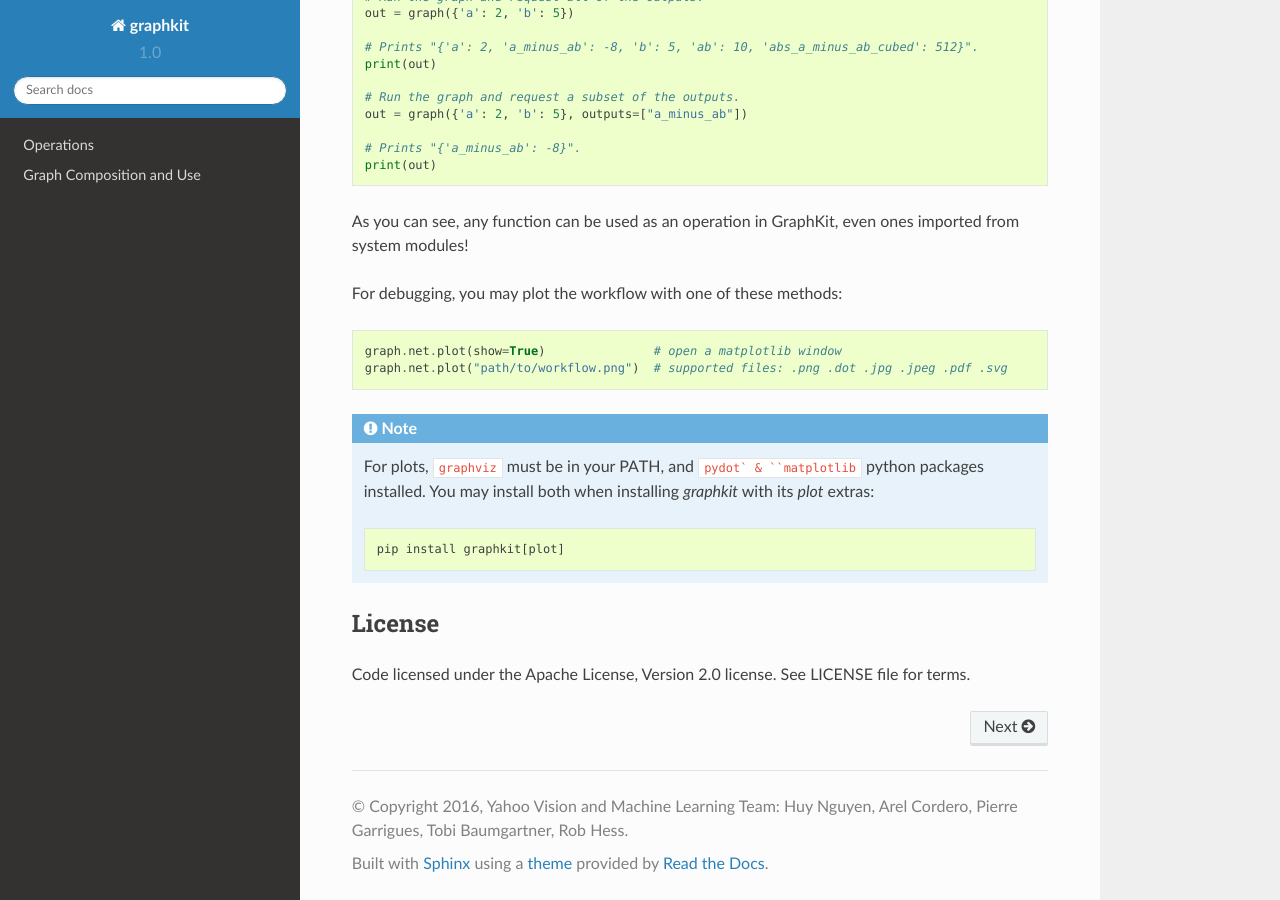
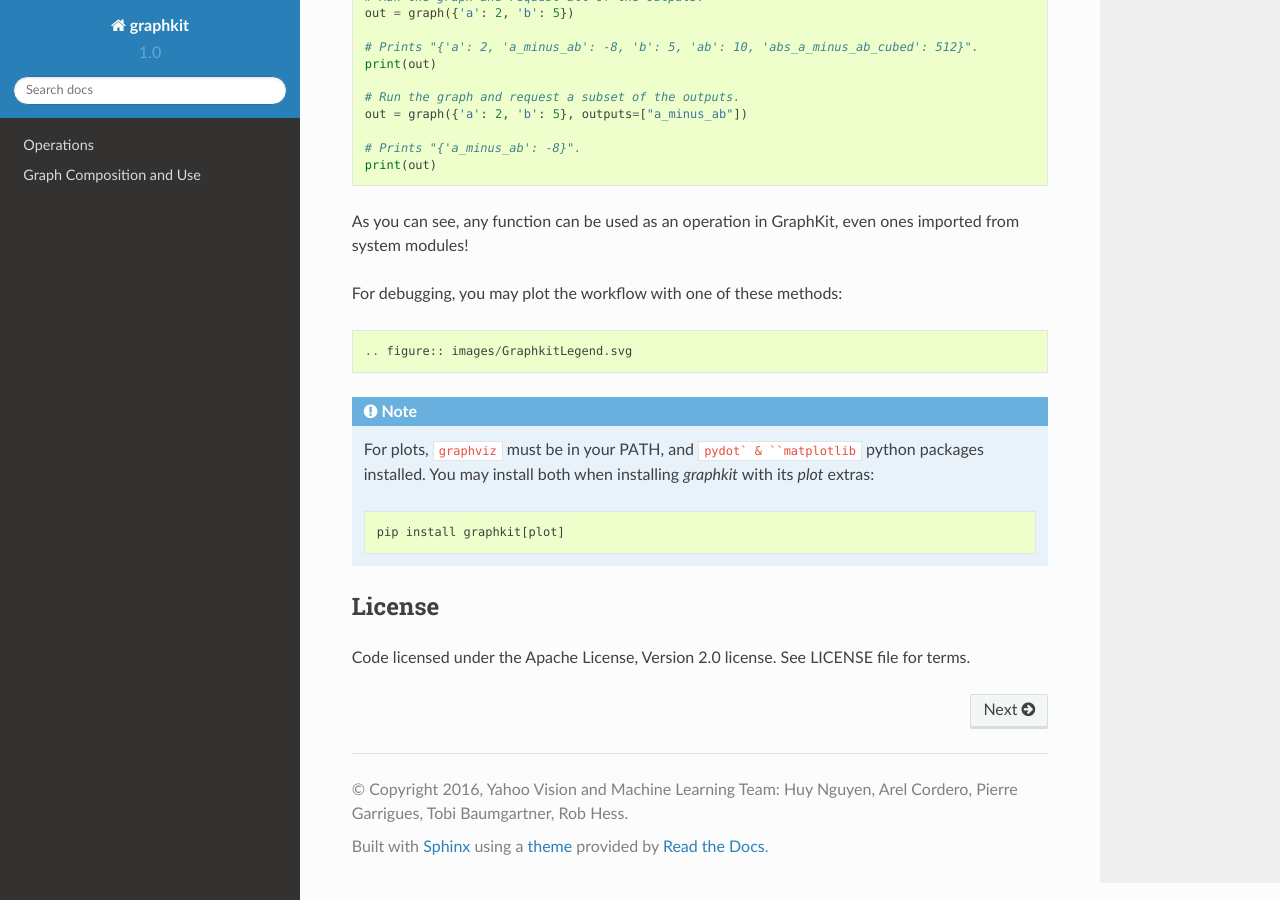
Before and after one commit to yahoo/graphkit, a Sphinx documentation site: the page built from docs/source/index.rst, in a window 1280 px wide and 900 px high, scrolled down 1325 px. Built offline with Sphinx 7.4.7 and the Read the Docs theme 2.0.0, drawn with Linux system fonts in a browser that asks for light colours; formulas are drawn with MathJax 3.

Commit message:
FIX(plot): LEGEND mistakes, SVGize, egg graphs, ...
+ graphop label renames,
+ DOT shortening.

```diff
--- a/docs/source/index.rst
+++ b/docs/source/index.rst
@@ -71,8 +71,7 @@
 
 For debugging, you may plot the workflow with one of these methods::
 
-   graph.net.plot(show=True)               # open a matplotlib window
-   graph.net.plot("path/to/workflow.png")  # supported files: .png .dot .jpg .jpeg .pdf .svg
+.. figure:: images/GraphkitLegend.svg
 
 .. NOTE::
   For plots, ``graphviz`` must be in your PATH, and ``pydot` & ``matplotlib`` python packages installed.
```
Also changed, not shown: README.md (+1 -2 lines), docs/source/images/GraphkitLegend.png (deleted), docs/source/images/GraphkitLegend.svg (added), 1 other file.
